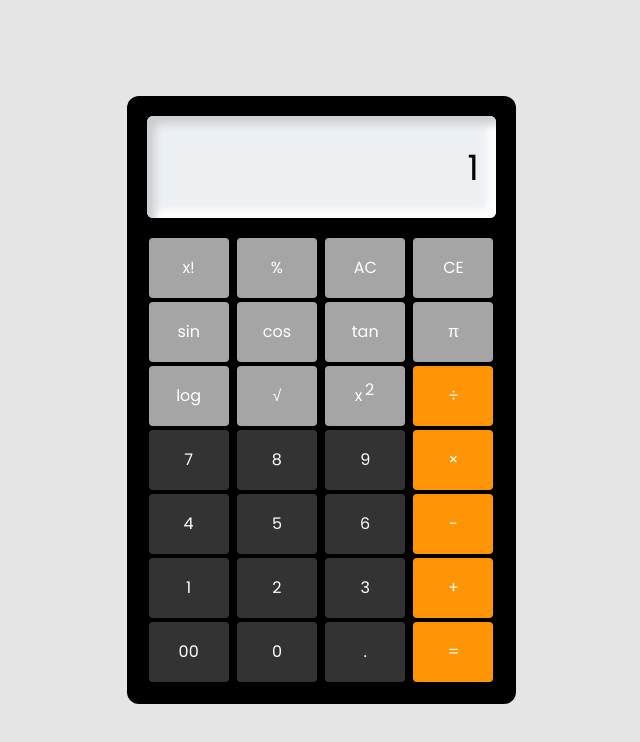
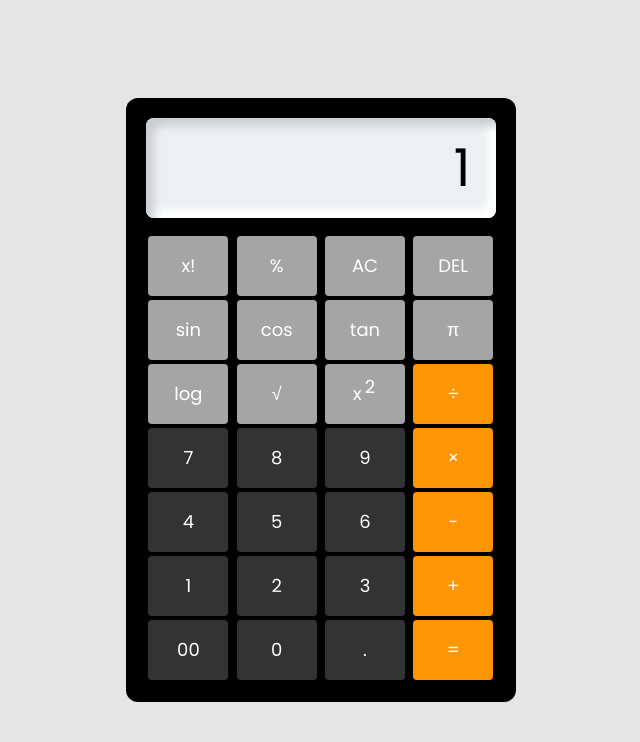
Before and after one commit to ibnuhumajah/Kalkulator-Progate, a plain HTML site: page index.html in a window 1280 px wide. Both pictures are taken after a click on the button "x!". Shown: the whole page, without its empty margins (333-973 px from the left). Drawn offline with Linux system fonts and the light colour scheme.

Commit message:
kalkulator progate final

```diff
--- a/app.js
+++ b/app.js
@@ -1,5 +1,5 @@
-var screen=document.querySelector('#screen');
-var btn=document.querySelectorAll('.btn');
+const screen=document.querySelector('#screen');
+const btn=document.querySelectorAll('.btn');
 
 for(item of btn)
 {
@@ -56,7 +56,7 @@ function pi()
 
 function fact()
 {
-    var i, num, f;
+    let i, num, f;
     f=1
     num=screen.value;
     for(i=1; i<=num; i++)
--- a/index.html
+++ b/index.html
@@ -8,28 +8,24 @@
 </head>
 <body>
     <div class="container">
-        <div class="display">
+        <div class="display-screen">
             <input id="screen" type="text" placeholder="0" />
         </div>
 
-        <div class="btns">
         <div class="row">
             <button class="science" onclick="fact()">x!</button>
             <button class="btn science">%</button>
             <button class="science" id="ac" onclick="screen.value=''">AC</button>
-            <button class="science" id="science ce" onclick="backspc()">CE</button>
+            <button class="science" id="science ce" onclick="backspc()">DEL</button>
         </div>
 
-        <div class="btns">
         <div class="row">
             <button class="science" onclick="sin()">sin</button>
             <button class="science" onclick="cos()">cos</button>
             <button class="science" onclick="tan()">tan</button>
             <button class="science" onclick="pi()">π</button>
         </div>
-        </div>
 
-        <div class="btns">
         <div class="row">
             <button class="science" onclick="log()">log</button>
             <button class="science" onclick="sqrt()">√</button>
@@ -39,7 +35,6 @@
                 >2</span
                 ></button>
                 <button class="btn operator">÷</button>
-            </div>
         </div>
 
         <div class="row">
@@ -68,7 +63,7 @@
           <button class="btn">00</button>
           <button class="btn">0</button>
           <button class="btn">.</button>
-          <button class="operator" id="eval" onclick="screen.value=eval(screen.value)">=</button>
+          <button class="operator" onclick="screen.value=eval(screen.value)">=</button>
         </div>
       </div>
     </div>
--- a/style.css
+++ b/style.css
@@ -1,10 +1,14 @@
 @import url("https://fonts.googleapis.com/css2?family=Poppins:wght@400;500;600;700&display=swap");
 
-    body
-    {
+
+*{
   font-family: "Poppins", sans-serif;
   padding: 0;
   margin: 0;
+  box-sizing: border-box;
+}
+body
+{
     display: flex;
     justify-content: center;
     align-items: center;
@@ -21,29 +25,18 @@
     border-radius: 12px;
 }
 
-    .content
-    {
-        font-family: "Poppins", sans-serif;
-        width: 100%;
-        margin-top: 1.7em;
-        display: flex;
-        justify-content: center;
-        align-items: center;
-        flex-direction: column;
-    }
-
 .row button
 {
-        font-family: "Poppins", sans-serif;
     width: 80px;
     height: 60px;
-        font-size: 16px;
+    font-size: 18px;
     border: none;
     outline: none;
     margin: 2px;
     border-radius: 4px;
     background-color: #333333;
     color: #ffffff;
+    cursor: pointer;
     transition: .1s;
 }
 
@@ -54,19 +47,18 @@
     background: #333333;
 }
 
-    .display #screen
+.display-screen #screen
 {
-        font-family: "Poppins", sans-serif;
-        margin-bottom: .5em;
-        width: 330px;
+    margin-bottom: .3em;
+    width: 350px;
     height: 100px;
-        font-size: 35px;
+    font-size: 52px;
     outline: none;
     border: none;
     text-align: right;
     padding-right: .5em;
     background: #ecf0f3;
-        border-radius: 6px;
+    border-radius: 8px;
     box-shadow: inset 8px 8px 8px #cbced1,
                 inset -8px -8px 8px #ffffff;
 }
```
Lines whose indentation alone changed are shown as unchanged.
